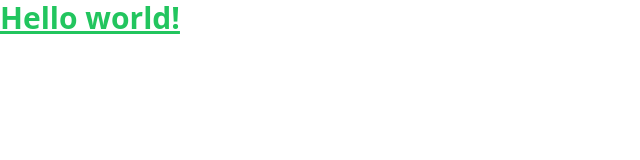
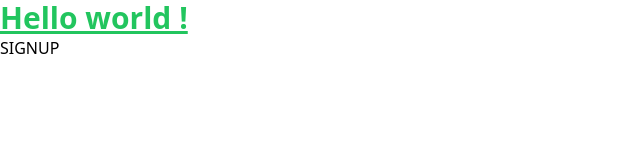
Before and after one commit to I4NIS/Metrolympiades, a Vue app: page /signup in a window 1280 px wide. Shown: the top 160 px of the page, without its empty margins (0-640 px from the left). Built offline with nearby package versions, Linux system fonts and the light colour scheme.

Commit message:
adding of the new files

```diff
--- a/package.json
+++ b/package.json
@@ -9,7 +9,9 @@
     "preview": "vite preview"
   },
   "dependencies": {
-    "vue": "^3.4.21"
+    "pinia": "^2.1.7",
+    "vue": "^3.4.21",
+    "vue-router": "^4.3.0"
   },
   "devDependencies": {
     "@vitejs/plugin-vue": "^5.0.4",
--- a/src/App.vue
+++ b/src/App.vue
@@ -4,8 +4,9 @@
 
 <template>
   <h1 class="text-3xl font-bold underline text-green-500">
-    Hello world!
+    Hello world !
   </h1>
+  <router-view></router-view>
 </template>
 
 <style scoped>
--- /dev/null
+++ b/src/router/index.js
@@ -0,0 +1,27 @@
+import { createRouter, createWebHistory } from 'vue-router'
+import LoginView from '@/views/LoginView.vue'
+import SignUpView from '@/views/SignUpView.vue'
+import MatchView from '@/views/MatchView.vue'
+
+const router = createRouter({
+    history: createWebHistory(import.meta.env.BASE_URL),
+    routes: [
+        {
+            path: '/',
+            name: 'matches',
+            component: MatchView
+        },
+        {
+            path: '/signup',
+            name: 'signup',
+            component: SignUpView
+        },
+        {
+            path: '/login',
+            name: 'login',
+            component: LoginView
+        }
+    ]
+})
+
+export default router
--- /dev/null
+++ b/src/views/LoginView.vue
@@ -0,0 +1,11 @@
+<script setup>
+
+</script>
+
+<template>
+<h1>LOGIN</h1>
+</template>
+
+<style scoped>
+
+</style>
--- /dev/null
+++ b/src/views/MatchView.vue
@@ -0,0 +1,11 @@
+<script setup>
+
+</script>
+
+<template>
+  <h1>MATCH</h1>
+</template>
+
+<style scoped>
+
+</style>
--- /dev/null
+++ b/src/views/SignUpView.vue
@@ -0,0 +1,11 @@
+<script setup>
+
+</script>
+
+<template>
+  <h1>SIGNUP</h1>
+</template>
+
+<style scoped>
+
+</style>
```
Also changed, not shown: src/main.js (+9 -1 lines), 1 other file (tests, documents, lock files or other folders).
